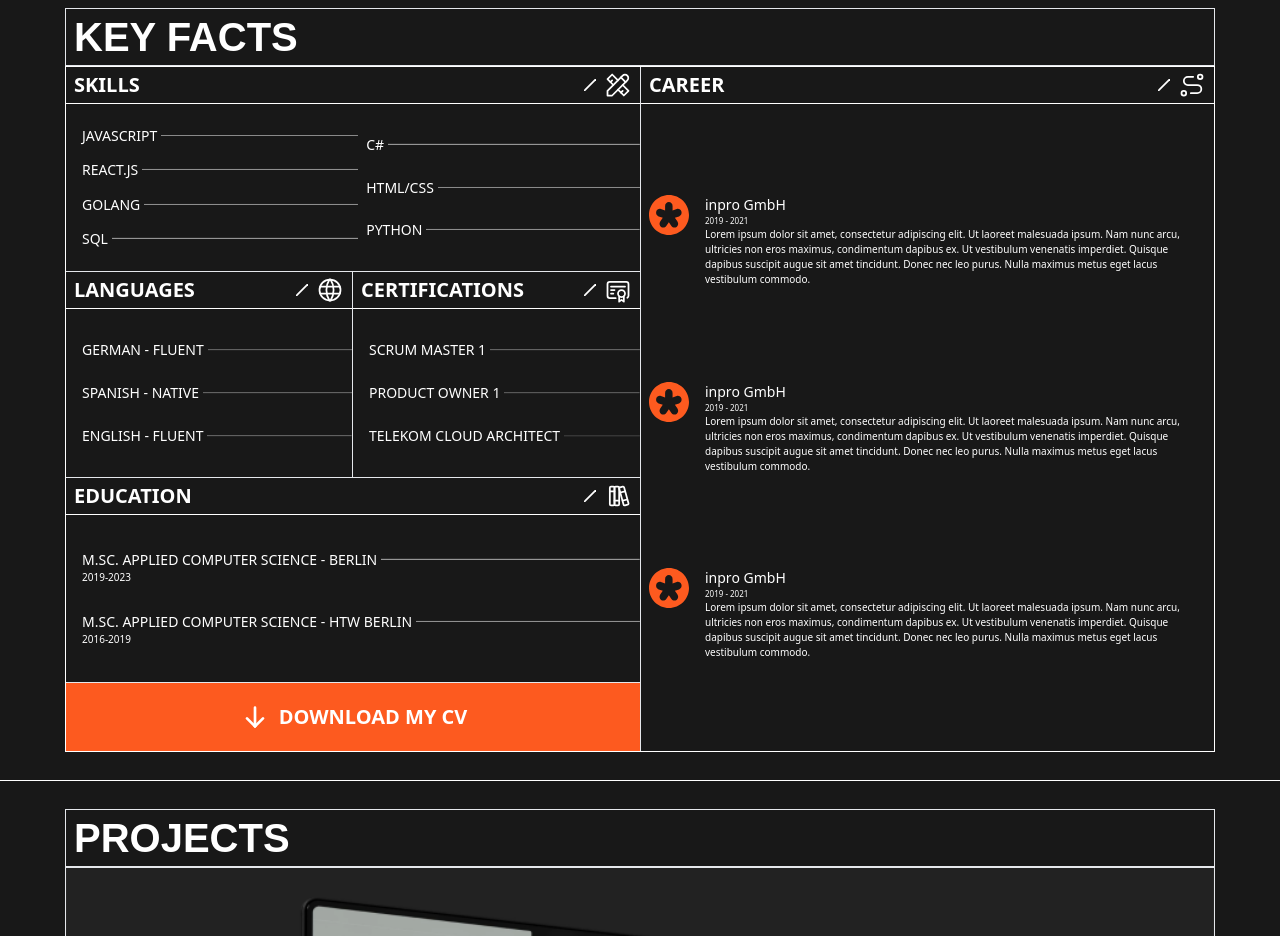
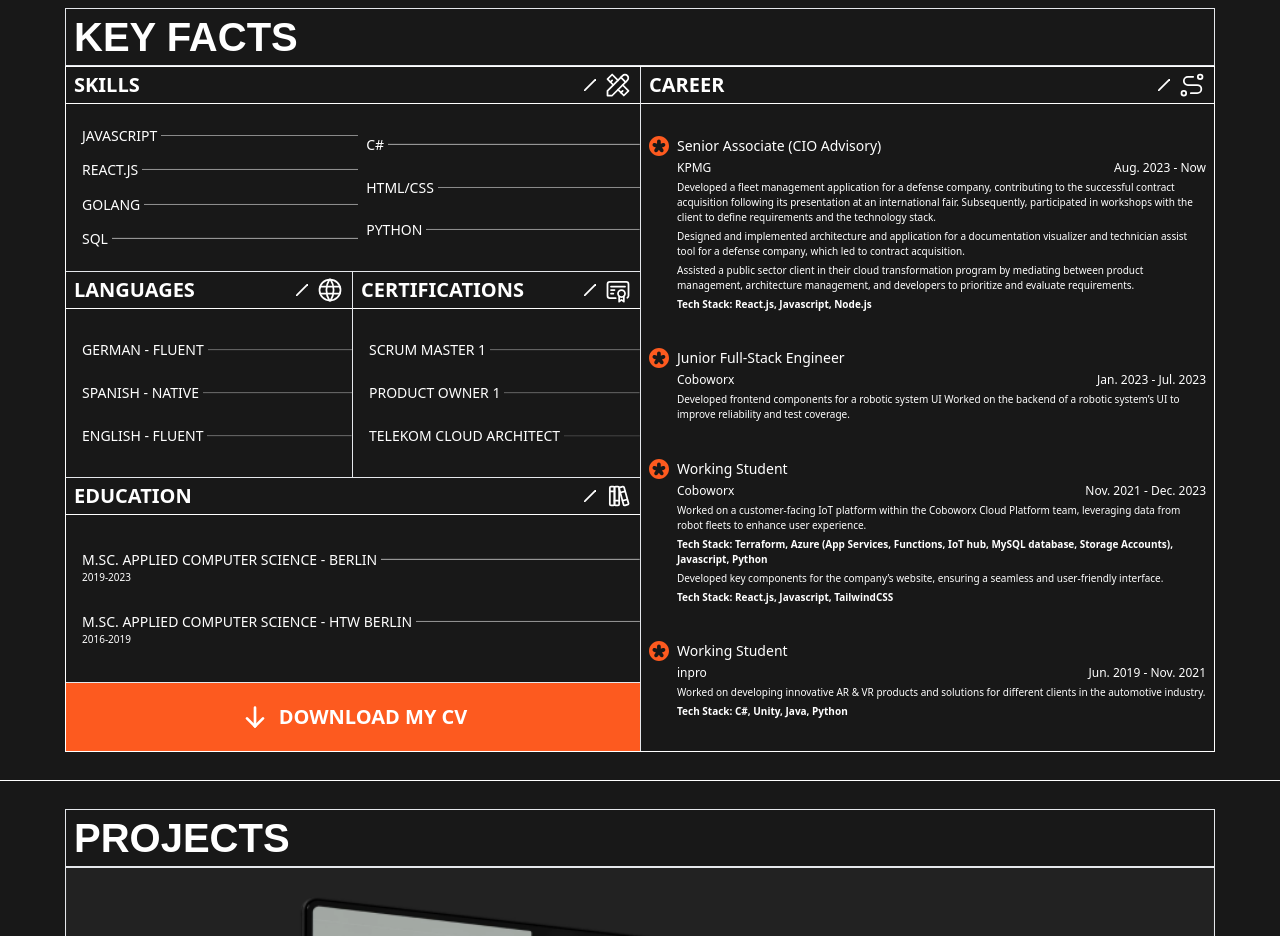
Before and after one commit to phillipfriedelj/personal-website, a React (Vite) app: page / in a window 1280 px wide. Shown: the part 820-1756 px from the top of the page. Built offline with nearby package versions, Linux system fonts and the light colour scheme.

Commit message:
Updated career path and cv

```diff
--- a/src/components/CareerPath.jsx
+++ b/src/components/CareerPath.jsx
@@ -1,50 +1,80 @@
-import pathCircle from "../assets/path-circle.svg";
+import CareerStep from "./CareerStep";
 
 export default function CareerPath() {
   return (
     <div className="flex flex-col space-y-3 justify-evenly flex-grow align-middle p-2">
-      <div className="flex space-x-4">
-        <img src={pathCircle} alt="Your SVG" className="self-start" />
-        <div>
-          <p className="text-sm font-medium text-white">inpro GmbH</p>
-          <p className="text-[8px] font-thin text-white">2019 - 2021</p>
-          <p className="text-[10px] text-white">
-            Lorem ipsum dolor sit amet, consectetur adipiscing elit. Ut laoreet
-            malesuada ipsum. Nam nunc arcu, ultricies non eros maximus,
-            condimentum dapibus ex. Ut vestibulum venenatis imperdiet. Quisque
-            dapibus suscipit augue sit amet tincidunt. Donec nec leo purus.
-            Nulla maximus metus eget lacus vestibulum commodo.
-          </p>
-        </div>
-      </div>
-      <div className="flex space-x-4">
-        <img src={pathCircle} alt="Your SVG" className="self-start" />
-        <div>
-          <p className="text-sm font-medium text-white">inpro GmbH</p>
-          <p className="text-[8px] font-thin text-white">2019 - 2021</p>
-          <p className="text-[10px] font-thin text-white">
-            Lorem ipsum dolor sit amet, consectetur adipiscing elit. Ut laoreet
-            malesuada ipsum. Nam nunc arcu, ultricies non eros maximus,
-            condimentum dapibus ex. Ut vestibulum venenatis imperdiet. Quisque
-            dapibus suscipit augue sit amet tincidunt. Donec nec leo purus.
-            Nulla maximus metus eget lacus vestibulum commodo.
-          </p>
-        </div>
-      </div>
-      <div className="flex space-x-4">
-        <img src={pathCircle} alt="Your SVG" className="self-start" />
-        <div>
-          <p className="text-sm font-medium text-white">inpro GmbH</p>
-          <p className="text-[8px] font-thin text-white">2019 - 2021</p>
-          <p className="text-[10px] text-white">
-            Lorem ipsum dolor sit amet, consectetur adipiscing elit. Ut laoreet
-            malesuada ipsum. Nam nunc arcu, ultricies non eros maximus,
-            condimentum dapibus ex. Ut vestibulum venenatis imperdiet. Quisque
-            dapibus suscipit augue sit amet tincidunt. Donec nec leo purus.
-            Nulla maximus metus eget lacus vestibulum commodo.
-          </p>
-        </div>
-      </div>
+      <CareerStep
+        position={"Senior Associate (CIO Advisory)"}
+        company={"KPMG"}
+        dates={"Aug. 2023 - Now"}
+      >
+        <p className="text-[10px] text-white">
+          Developed a fleet management application for a defense company,
+          contributing to the successful contract acquisition following its
+          presentation at an international fair. Subsequently, participated in
+          workshops with the client to define requirements and the technology
+          stack.
+        </p>
+        <p className="text-[10px] text-white">
+          Designed and implemented architecture and application for a
+          documentation visualizer and technician assist tool for a defense
+          company, which led to contract acquisition.
+        </p>
+        <p className="text-[10px] text-white">
+          Assisted a public sector client in their cloud transformation program
+          by mediating between product management, architecture management, and
+          developers to prioritize and evaluate requirements.
+        </p>
+        <p className="font-bold text-[10px] text-white">
+          Tech Stack: React.js, Javascript, Node.js
+        </p>
+      </CareerStep>
+      <CareerStep
+        position={"Junior Full-Stack Engineer"}
+        company={"Coboworx"}
+        dates={"Jan. 2023 - Jul. 2023"}
+      >
+        <p className="text-[10px] text-white">
+          Developed frontend components for a robotic system UI Worked on the
+          backend of a robotic system’s UI to improve reliability and test
+          coverage.
+        </p>
+      </CareerStep>
+      <CareerStep
+        position={"Working Student"}
+        company={"Coboworx"}
+        dates={"Nov. 2021 - Dec. 2023"}
+      >
+        <p className="text-[10px] text-white">
+          Worked on a customer-facing IoT platform within the Coboworx Cloud
+          Platform team, leveraging data from robot fleets to enhance user
+          experience.
+        </p>
+        <p className="font-bold text-[10px] text-white">
+          Tech Stack: Terraform, Azure (App Services, Functions, IoT hub, MySQL
+          database, Storage Accounts), Javascript, Python{" "}
+        </p>
+        <p className="text-[10px] text-white">
+          Developed key components for the company’s website, ensuring a
+          seamless and user-friendly interface.
+        </p>
+        <p className="font-bold text-[10px] text-white">
+          Tech Stack: React.js, Javascript, TailwindCSS
+        </p>
+      </CareerStep>
+      <CareerStep
+        position={"Working Student"}
+        company={"inpro"}
+        dates={"Jun. 2019 - Nov. 2021"}
+      >
+        <p className="text-[10px] text-white">
+          Worked on developing innovative AR & VR products and solutions for
+          different clients in the automotive industry.
+        </p>
+        <p className="font-bold text-[10px] text-white">
+          Tech Stack: C#, Unity, Java, Python
+        </p>
+      </CareerStep>
     </div>
   );
 }
--- /dev/null
+++ b/src/components/CareerStep.jsx
@@ -0,0 +1,21 @@
+import pathCircle from "../assets/path-circle.svg";
+
+export default function CareerStep({ position, company, dates, children }) {
+  return (
+    <div className="flex space-x-2">
+      <img
+        src={pathCircle}
+        alt="Timeline Step"
+        className="h-auto w-[20px] self-start"
+      />
+      <div className="flex-grow space-y-1">
+        <p className="text-sm font-medium text-white">{position}</p>
+        <div className="flex justify-between">
+          <p className="text-xs font-thin text-white">{company}</p>
+          <p className="text-xs font-thin text-white">{dates}</p>
+        </div>
+        {children}
+      </div>
+    </div>
+  );
+}
```
Also changed, not shown: 1 other file (tests, documents, lock files or other folders).
